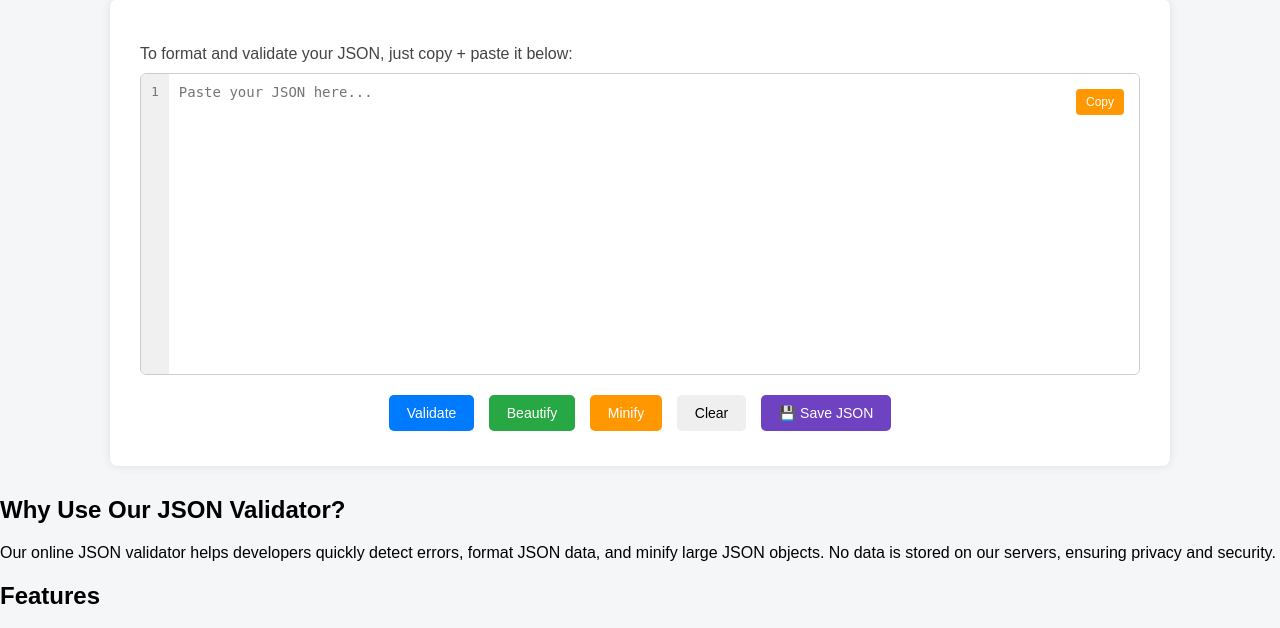
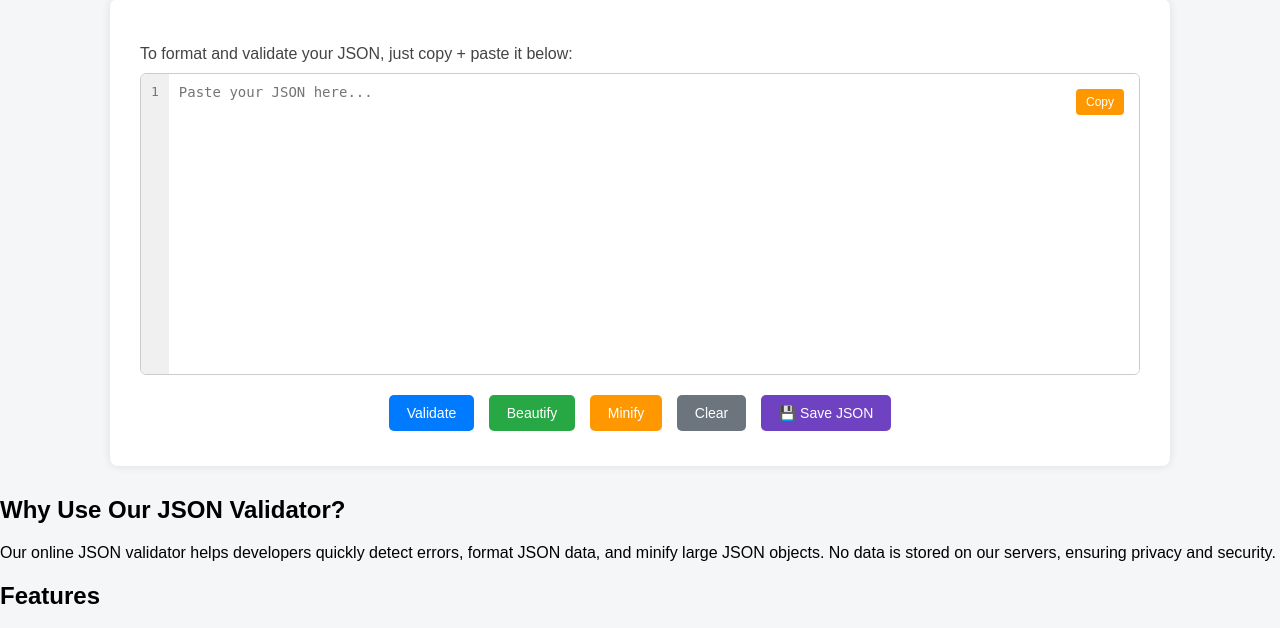
Before and after one commit to gtrreddy5/json_validator, a Flask app: page / in a window 1280 px wide. Shown: the part 186-814 px from the top of the page. Run offline with Flask 3, Linux system fonts and the light colour scheme.

Commit message:
Add styles for the fourth button

```diff
--- a/static/style.css
+++ b/static/style.css
@@ -282,3 +282,8 @@ body.dark .modal-content {
     background: #1e1e1e;
     color: #ffffff;
 }
+
+button:nth-child(4) {
+    background: #6c757d;
+    color: white;
+}
```
